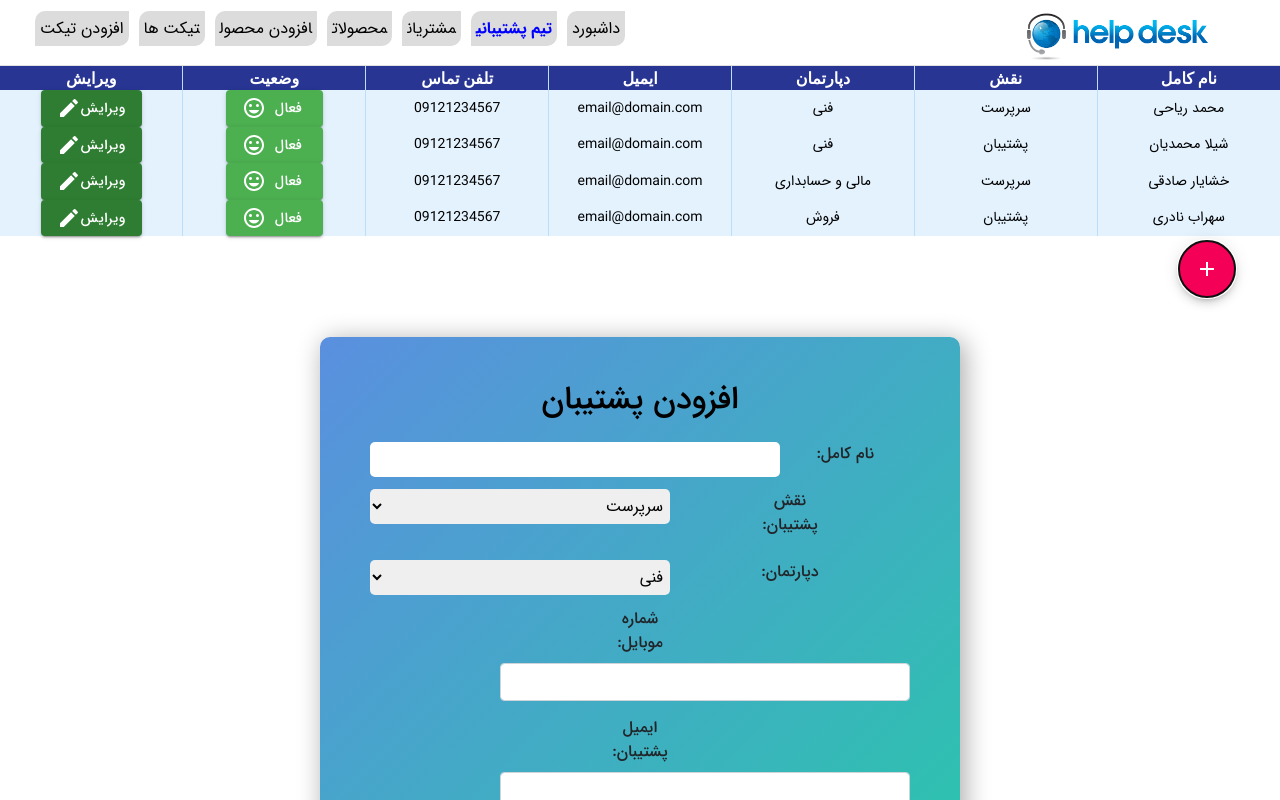
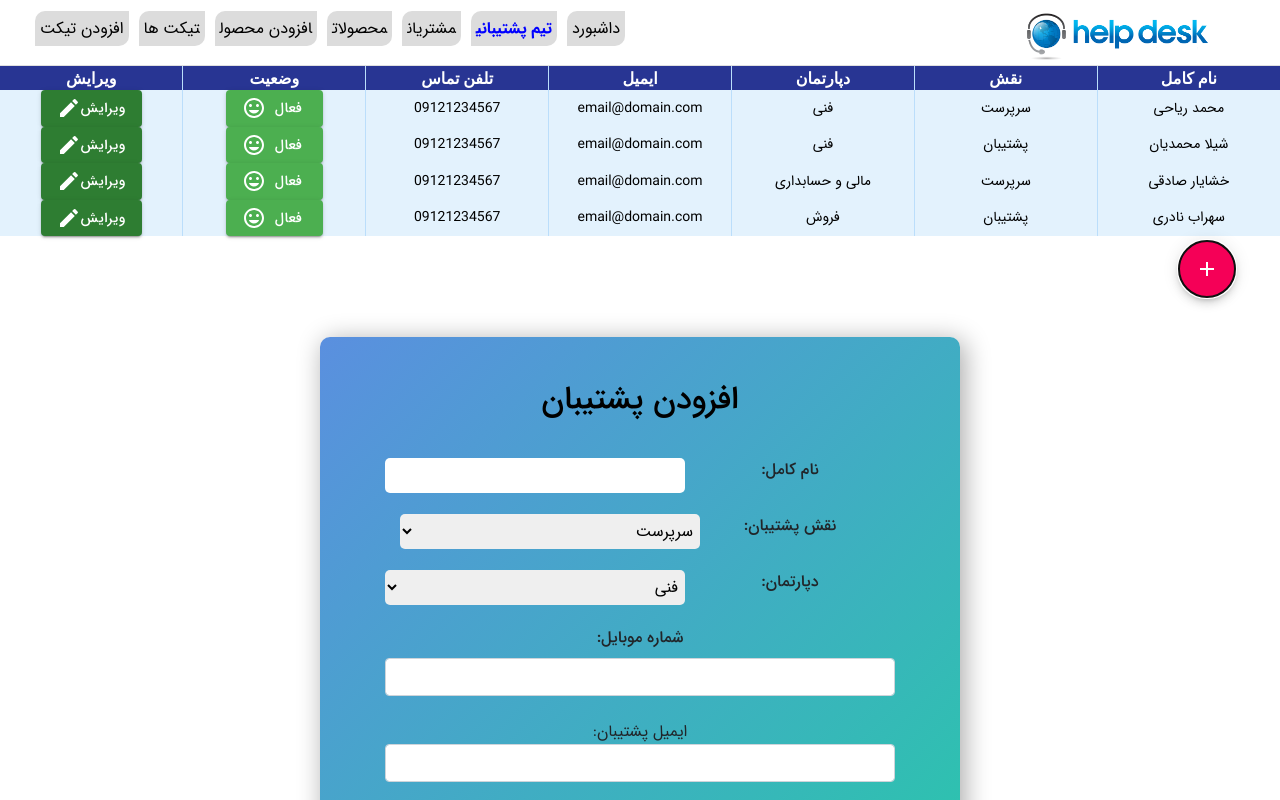
Before and after one commit to khu-team/help-desk, a React (Create React App) app: page /support-team in a window 1280 px wide. Both pictures are taken after a click on the button "Add". Shown: the top 800 px of the page. Built offline with nearby package versions, Linux system fonts and the light colour scheme; what moment-jalaali would draw is missing.

Commit message:
Update AddSupportForm.js

```diff
--- a/src/component/SupportTeam/AddSupportForm.js
+++ b/src/component/SupportTeam/AddSupportForm.js
@@ -28,17 +28,7 @@ class AddSupportUser extends Component {
 
      showForm=[1];
 
-    handelEditButton = (e) => {
-        e.preventDefault();
-        this.setState({
-            showEdit:true,
-            showAdd:false,
-            error:''
 
-
-        })
-
-    }
 
     handelAddButton = (e) => {
         e.preventDefault();
@@ -129,78 +119,96 @@ class AddSupportUser extends Component {
                         if (this.state.showAdd===true) {
                             return (
                                 <React.Fragment>
-
-                                    <form className="addTicketSample ">
+                                <div className="addTicketSample">
+                                    <form >
                                         <div class=" center">
 
 
-                                            <div class="error"><h4 class="center">{this.state.error}</h4></div>
+                                            <div class="error"><h4 class="center">{this.state.error}</h4></div><br/>
+
 
                                 <div class="center">
                                     <div className="font2">
 
                                             <h2 className="font-iran-sans">
                                                 افزودن پشتیبان
-                                            </h2>
+                                            </h2> <br/>
 
                                     </div>
-                    <div class="ticketForm__input-group center">
+
+                                    <div className="col">
+
+                  <div className="raw-md-6">
+                    <div className = "input-support " >
 
                         <label htmlFor="title">  نام کامل:</label>
-                        <input name="title" class="inputName" type="text" value={this.state.name} onChange={this.handleNameChange}/>
+                        <input className="form-control" type="text" value={this.state.name} onChange={this.handleNameChange}/>
 
-                    </div>
+                    </div> <br/>
+                  </div>
 
-                                    <div class="ticketForm__input-group ">
+                                <div class="col">
+                                 <div className="raw-md-6">
+                                    <div className = "input-support ">
                                                 <label > نقش پشتیبان: </label>
                                                 <select  value={this.state.role}
                                                         onChange={this.handelRole}>
                                                     {roles.map((role => (
                                                         <option key={role.id} value={role.id}>{role.name}</option>)))}
                                                 </select>
-                                    </div>
+                                    </div> </div>
+                                     <br/>
+                                 </div>
 
 
 
+                                        <div className="raw-md-6">
+                                        <div>
+                                                <div   className = "input-support ">
+                                                    <label > دپارتمان:</label>
 
-
-                                                <div class= "ticketForm__input-group " >
-                                                    <label  > دپارتمان:</label>
-
-                                                <select value={this.state.dept}
+                                                <select   value={this.state.dept}
                                                         onChange={this.handelDepartment}>
                                                     {departments.map((dept => (
                                                         <option key={dept.id} value={dept.id}>{dept.name}</option>)))}
                                                 </select>
-                                            </div>
+                                            </div><br/>
+                                        </div>
+                                        </div>
+
+
+                                        <div className="raw-md-6">
+                                                <div className = "input-support ">
+                                                    <label  >شماره موبایل:</label>
+                                                    <div class="select_form">
+                                                    <input class=" form-control" type="number" value={this.state.phone}
+                                                       onChange={this.handlePhoneChange}/>
+                                                    </div>
+                                            </div> <br/>
+                                        </div>
+
+
+                                        <div className="raw-md-6">
+                                                <div className = "input-support ">
+                                                    <lvabel >ایمیل پشتیبان:</lvabel>
+                                                    <div class="select_form">
+                                                <input class="form-control" type="email"  value={this.state.email}
+                                                       onChange={this.handleEmailChange}/>
+                                                    </div>
+                                            </div><br/>
+                                        </div>
 
 
 
-
-                                                <div class="ticketForm__input-group ">
-                                                    <label  >شماره موبایل:</label>
-                                                    <input className="form-control" type="number" value={this.state.phone}
-                                                       onChange={this.handlePhoneChange}/>
-                                            </div>
-
-
-
-                                                <div class="ticketForm__input-group">
-                                                    <label >ایمیل پشتیبان:</label>
-                                                <input type="email" className="form-control" value={this.state.email}
-                                                       onChange={this.handleEmailChange}/>
-                                            </div>
-
-
-
-
-                                                <div className="ticketForm__input-group">
-                                                    <label  >وضعیت پشتیبان</label>
+                                        <div className="raw-md-6">
+                                                <div className = "input-support ">
+                                                    <label  > وضعیت پشتیبان:</label>
 
                                                     <FormControlLabel
                                                         control={<Switch checked={this.state.status} onChange={this.handleSupportStatusChange} />}
                                                     />
-                                                </div>
+                                                </div><br/>
+                                        </div>
 
 
                     <div className="center">
@@ -208,10 +216,12 @@ class AddSupportUser extends Component {
 
 
                     </div>
+                                    </div><br/>
 
 </div>
                                 </div>
                         </form>
+                                </div>
                         </React.Fragment>
                             )
                         }
```
